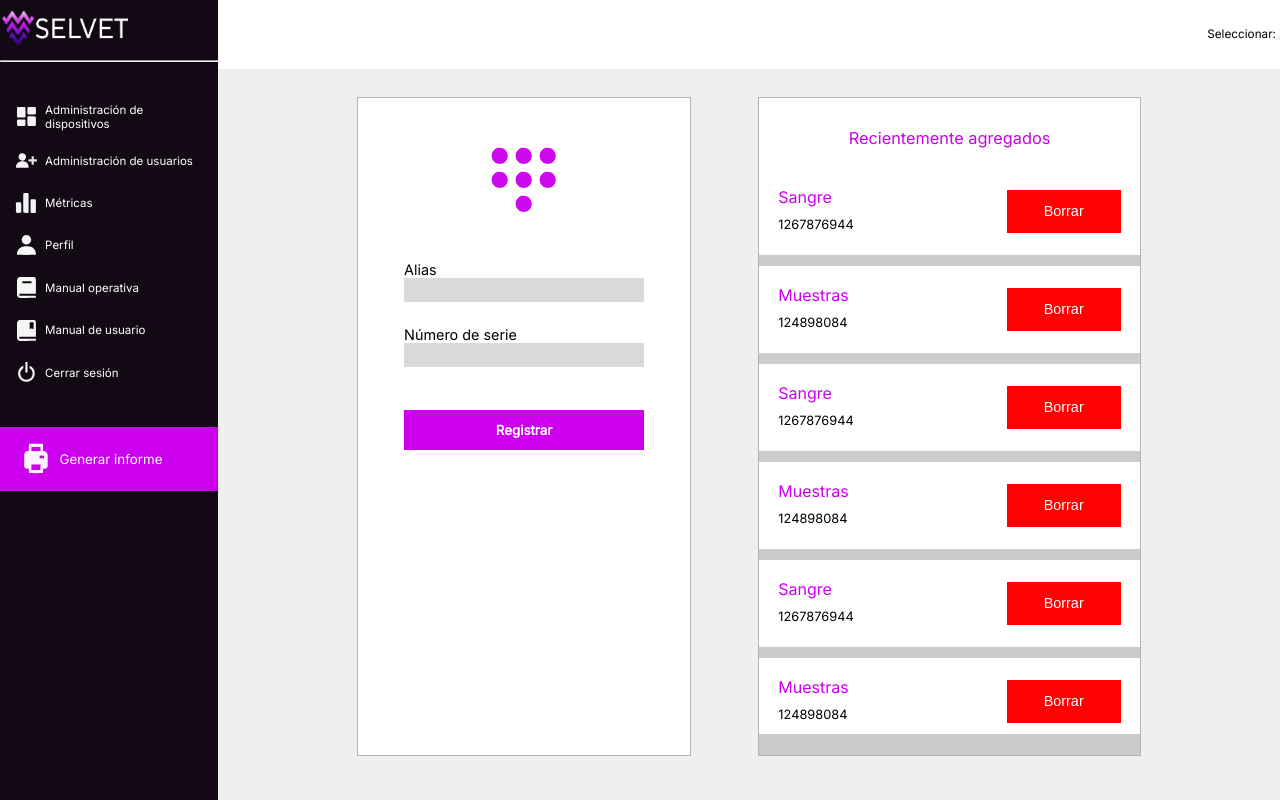
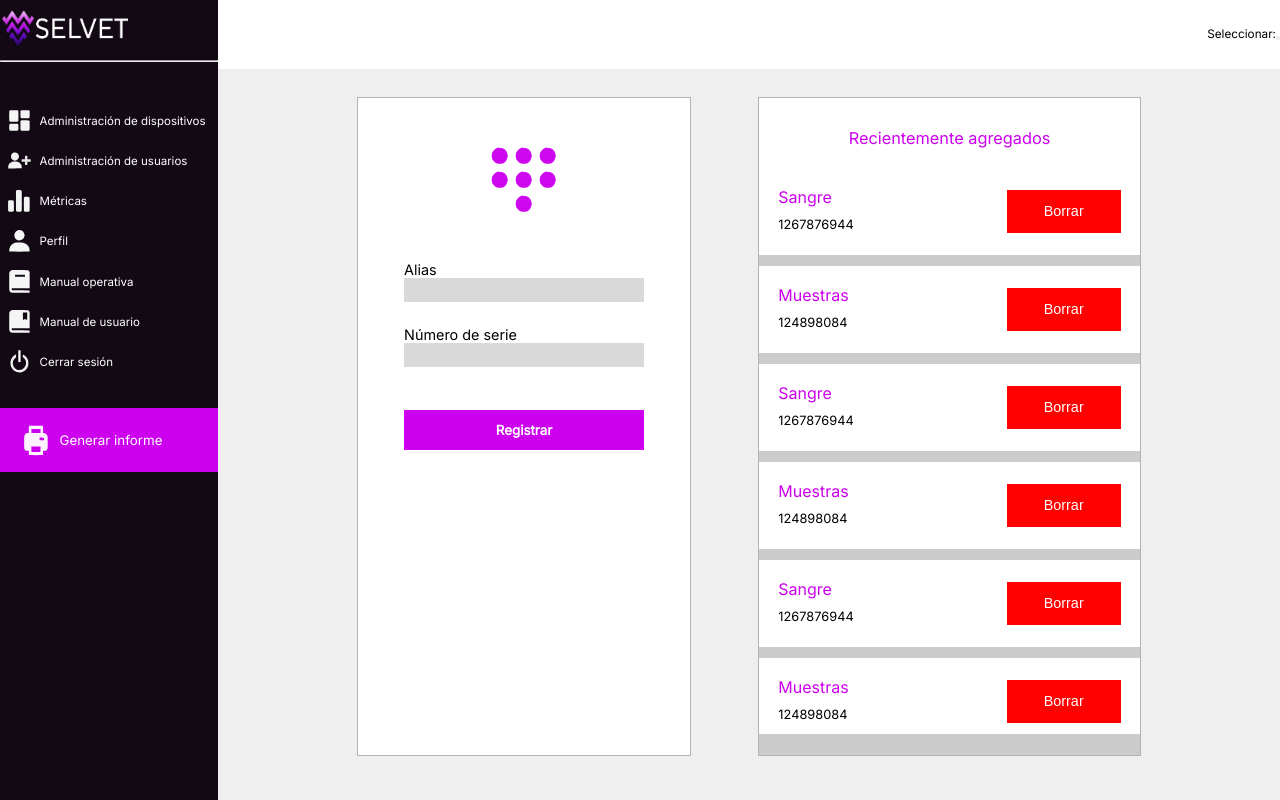
Before and after one commit to KarlaG56/SELVET, a React (Vite) app: page /Administracion-dispositivo in a window 1280 px wide. Built offline with nearby package versions, Linux system fonts and the light colour scheme.

Commit message:
UPDATE Aside

```diff
--- a/src/App.jsx
+++ b/src/App.jsx
@@ -15,11 +15,11 @@ function App() {
         <Route path="/AcercaDe" element={<AcercaDe />}></Route>
         <Route path="/Inicio-sesion" element={<Login />}></Route>
         <Route path="/Registro" element={<Register/>}></Route>
-        <Route path="/Administracion-Dispositivo" element={<AdminDispositive/>}></Route>
+        <Route path="/Administracion-dispositivo" element={<AdminDispositive/>}></Route>
       </Routes>
     </BrowserRouter>
 
   )
 }
 
-export default App
+export default App;
--- a/src/Components/Aside.jsx
+++ b/src/Components/Aside.jsx
@@ -4,49 +4,48 @@ import '.././assets/Styles/Menu.css';
 function Aside() {
     return (
         <div className="div-contanier-aside" >
-
             <div className="div-logo-white">
                 <img className="img-logo-white" src="/Img/Logo-white.png" alt="" />
             </div>
             <hr />
 
             <div className="div-menu"></div>
-            <Link  >
+            <Link to="/Administracion-dispositivo" >
                 <div className="option" >
                     <img className="icon-menu" src="/Icon/dashboard-solid-240.svg" />
                     <a className="txt-option" href="">Administración de dispositivos</a>
                 </div>
             </Link>
 
-            <Link  >
+            <Link to='/' >
                 <div className="option" >
                     <img className="icon-menu" src="/Icon/user-plus.svg" />
                     <a className="txt-option" href="">Administración de usuarios</a>
                 </div>
             </Link>
 
-            <Link  >
+            <Link to='/'  >
                 <div className="option" >
                     <img className="icon-menu" src="/Icon/metrica.svg" />
                     <a className="txt-option" href="">Métricas</a>
                 </div>
             </Link>
 
-            <Link  >
+            <Link to='/' >
                 <div className="option" >
                     <img className="icon-menu" src="/Icon/user.svg" />
                     <a className="txt-option" href="">Perfil</a>
                 </div>
             </Link>
 
-            <Link  >
+            <Link to='/'>
                 <div className="option" >
                     <img className="icon-menu" src="/Icon/book.svg" />
                     <a className="txt-option" href="">Manual operativa  </a>
                 </div>
             </Link>
 
-            <Link  >
+            <Link to='/'  >
                 <div className="option" >
                     <img className="icon-menu" src="/Icon/book-bookmark.svg" />
                     <a className="txt-option" href="">Manual de usuario</a>
--- a/src/assets/Styles/Menu.css
+++ b/src/assets/Styles/Menu.css
@@ -76,7 +76,12 @@ hr {
     align-items: center;
     align-content: center;
     text-decoration: none;
-    margin: 4%;
+    margin-top: 6%;
+    width: 100%;
+}
+
+.option:hover{
+    background-color: #432949;
 }
 
 .txt-option {
@@ -92,11 +97,11 @@ hr {
     margin-left: 2.7%;
 }
 
-.div-btn-pdf{
+.div-btn-pdf {
     width: 100%;
     height: 8%;
     margin-top: 15%;
-    background-color:#c0ef;
+    background-color: #c0ef;
     display: flex;
     align-items: center;
     align-content: center;
@@ -110,7 +115,7 @@ hr {
     margin-left: 10%;
 }
 
-.btn-pdf{
+.btn-pdf {
     width: 50%;
     height: 100%;
     background-color: transparent;
@@ -120,9 +125,10 @@ hr {
     cursor: pointer;
 }
 
-.div-btn-pdf:hover{
+.div-btn-pdf:hover {
     background-color: rgb(221, 37, 253);
 }
+
 /*Body*/
 
 .div-contenido-container {
```
